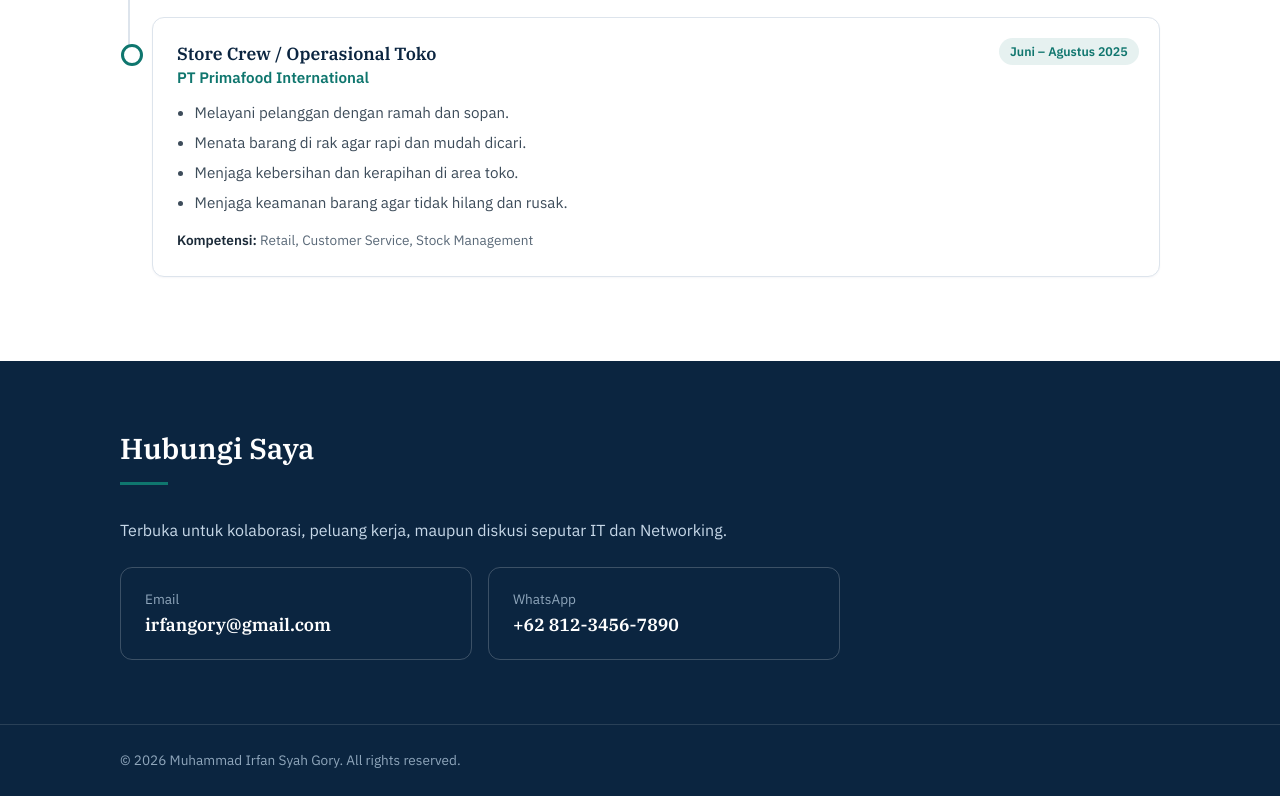
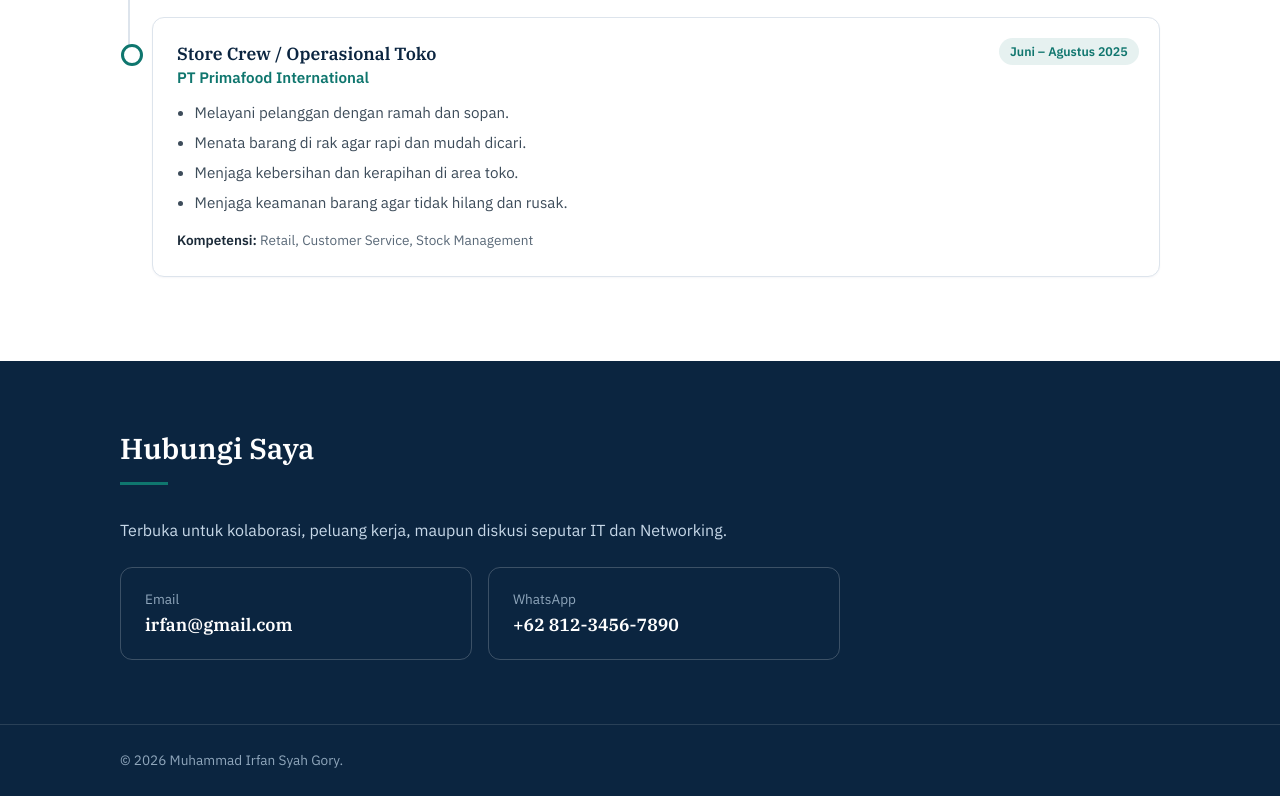
Before and after one commit to IrpanTzy/portfolio-irfan, a plain HTML site: page index.html in a window 1280 px wide. Shown: the part 3844-4640 px from the top of the page. Drawn offline with Linux system fonts and the light colour scheme.

Commit message:
Add files via upload

```diff
--- a/index.html
+++ b/index.html
@@ -821,13 +821,13 @@
             <h2>Hubungi Saya</h2>
             <p>Terbuka untuk kolaborasi, peluang kerja, maupun diskusi seputar IT dan Networking.</p>
             <div class="contact-list">
-                <a href="mailto:irfangory@gmail.com"><span>Email</span><b>irfangory@gmail.com</b></a>
+                <a href="mailto:irfan@gmail.com"><span>Email</span><b>irfan@gmail.com</b></a>
                 <a href="https://wa.me/6281234567890" target="_blank" rel="noopener"><span>WhatsApp</span><b>+62
                         812-3456-7890</b></a>
             </div>
         </section>
 
-        <footer>&copy; 2026 Muhammad Irfan Syah Gory. All rights reserved.</footer>
+        <footer>&copy; 2026 Muhammad Irfan Syah Gory.</footer>
 
     </main>
 
```
